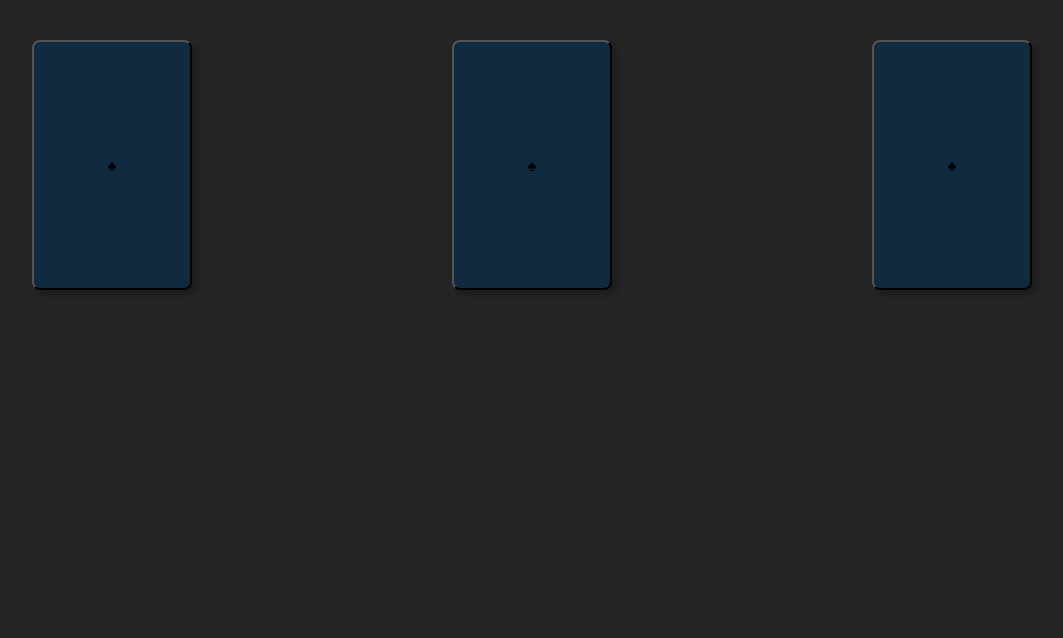
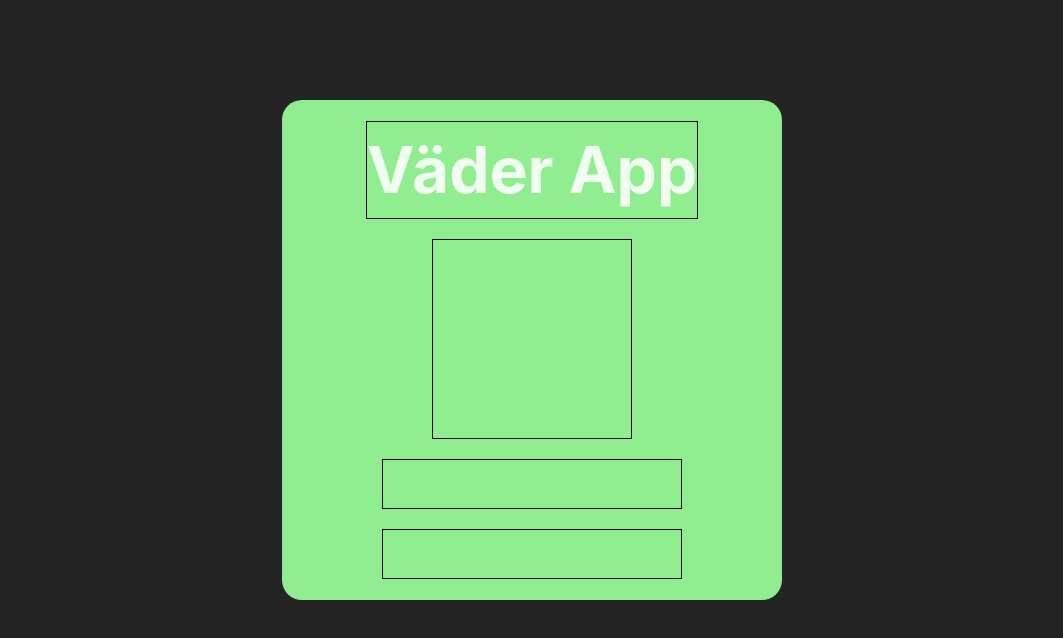
Before and after one commit to robin-sevelin/weather-app, a website built with Vite: page index.html in a window 1280 px wide. Shown: the whole page, without its empty margins (108-1171 px from the left). Built offline with nearby package versions, Linux system fonts and the light colour scheme.

Commit message:
some css

```diff
--- a/index.html
+++ b/index.html
@@ -17,6 +17,9 @@
 <body>
   <main>
     <div class="app" id="app">
+      <div class="h1-container">
+        <h1>Väder App</h1>
+      </div>
       <div class="weather-icon" id="weather-icon"></div>
       <div class="weather-info" id="weatehr-info"></div>
       <div class="my-position" id="my-position"></div>
--- a/src/exampleArray.ts
+++ /dev/null
@@ -1,7 +0,0 @@
-const exampleCards = [
-  'Spades Ace',
-  'Spades 2',
-  'Spades 3',
-];
-
-export default exampleCards;
--- a/src/main.ts
+++ b/src/main.ts
@@ -1,39 +1 @@
 import './style/style.scss';
-
-// All kod härifrån och ner är bara ett exempel för att komma igång
-
-// I denna utils-fil har vi lagrat funktioner som ofta används, t.ex. en "blanda array"-funktion
-import { shuffle } from './utils';
-
-// I denna fil har vi lagrat vår "data", i detta exempel en ofullständig kortlek
-import exampleCardDeck from './exampleArray';
-
-// Blanda kortleken
-const myShuffledCardDeck = shuffle(exampleCardDeck);
-
-/**
- * Vänder upp/ner på det klickade kortet genom att toggla en CSS-klass.
- * @param this - Det HTML-element som har klickats på
- * @return {void}
- */
-function flipCard(this: HTMLElement): void {
-  if (this !== undefined) {
-    this.classList.toggle('visible');
-  }
-}
-
-// Printa kortleken
-let cardString = '';
-myShuffledCardDeck.forEach(card => {
-  cardString += `
-    <button class="card">
-      <span class="front">♠</span>
-      <span class="back">${card}</span>
-    </button>`;
-});
-
-document.querySelector<HTMLDivElement>('#app')!.innerHTML = cardString;
-
-document.querySelectorAll('.card').forEach(card => {
-  card.addEventListener('click', flipCard);
-});
--- a/src/style/style.scss
+++ b/src/style/style.scss
@@ -1,5 +1,5 @@
-@use "utils/a11y"; // Om det inte funkar, byt @use mot @import
-@use "vendor/reset";
+@use 'utils/a11y'; // Om det inte funkar, byt @use mot @import
+@use 'vendor/reset';
 
 :root {
   // TODO: Går bra att radera kod även här!
@@ -17,48 +17,36 @@
   text-size-adjust: 100%;
 }
 
-// TODO: Radera mig! Jag är bara ett exempel.
-main {
-  padding: 20px;
+.app {
+  margin: auto;
+  position: relative;
+  top: 100px;
+  width: 500px;
+  height: 500px;
+  background-color: lightgreen;
+  border-radius: 20px;
+  display: flex;
+  flex-direction: column;
+  justify-content: center;
+  align-items: center;
+  padding: 10px;
+  gap: 20px;
 }
 
-.app {
-  margin-block: 20px;
-  display: flex;
-  gap: 20px;
-  justify-content: space-around;
+.h1-container {
+  border: 1px solid black;
+  font-size: 2rem;
+}
 
-  .card {
-    $card-size: 250px;
+.weather-icon {
+  border: 1px solid black;
+  width: 200px;
+  height: 200px;
+}
 
-    width: 0.6413 * $card-size;
-    height: $card-size;
-    cursor: pointer;
-    background: #102a3f;
-    border-radius: 8px;
-    display: flex;
-    font-weight: bold;
-    align-items: center;
-    justify-content: space-around;
-    text-align: center;
-    box-shadow: 5px 5px 5px rgb(0 0 0 / 20%);
-
-    .front {
-      font-size: rem(50px);
-    }
-
-    .back {
-      display: none;
-    }
-
-    &.visible {
-      .front {
-        display: none;
-      }
-
-      .back {
-        display: block;
-      }
-    }
-  }
+.weather-info,
+.my-position {
+  border: 1px solid black;
+  width: 300px;
+  height: 50px;
 }
--- a/src/utils.ts
+++ /dev/null
@@ -1,3 +0,0 @@
-export function shuffle(array: any[]) {
-  return array.sort(() => 0.5 - Math.random());
-}
```
